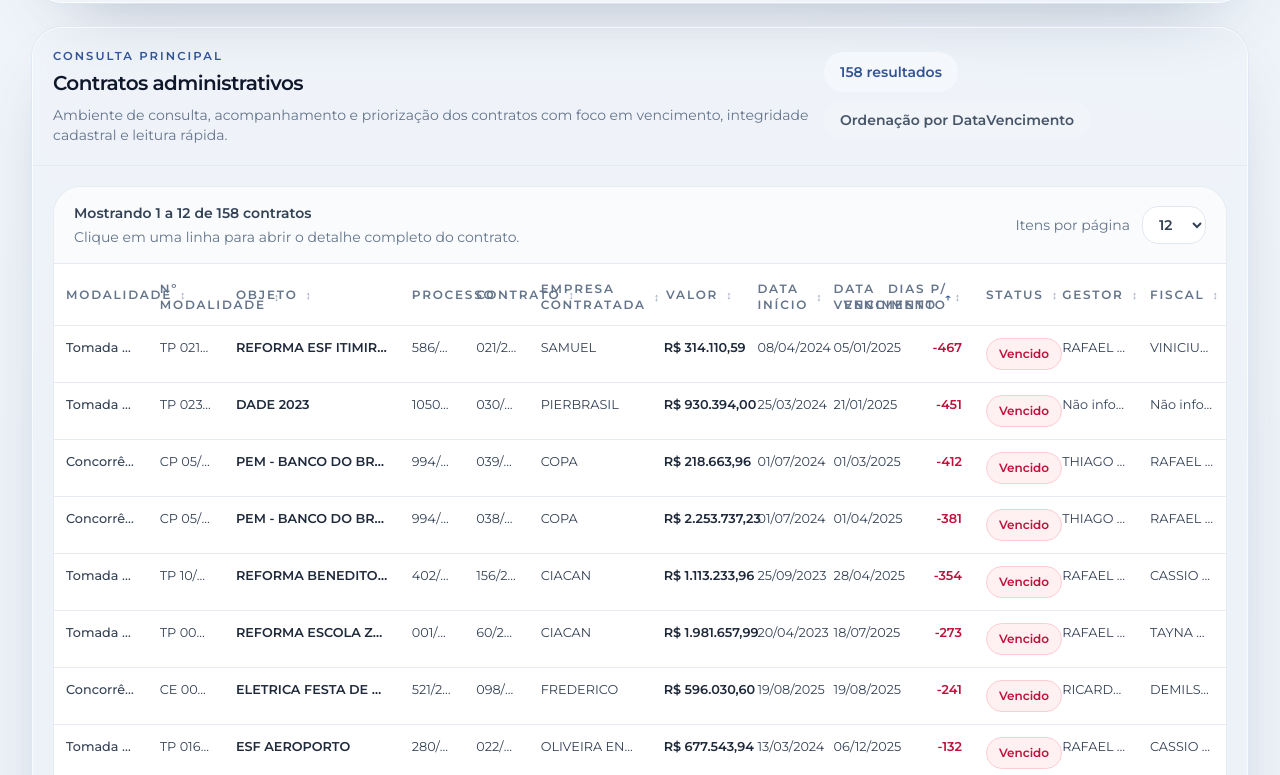
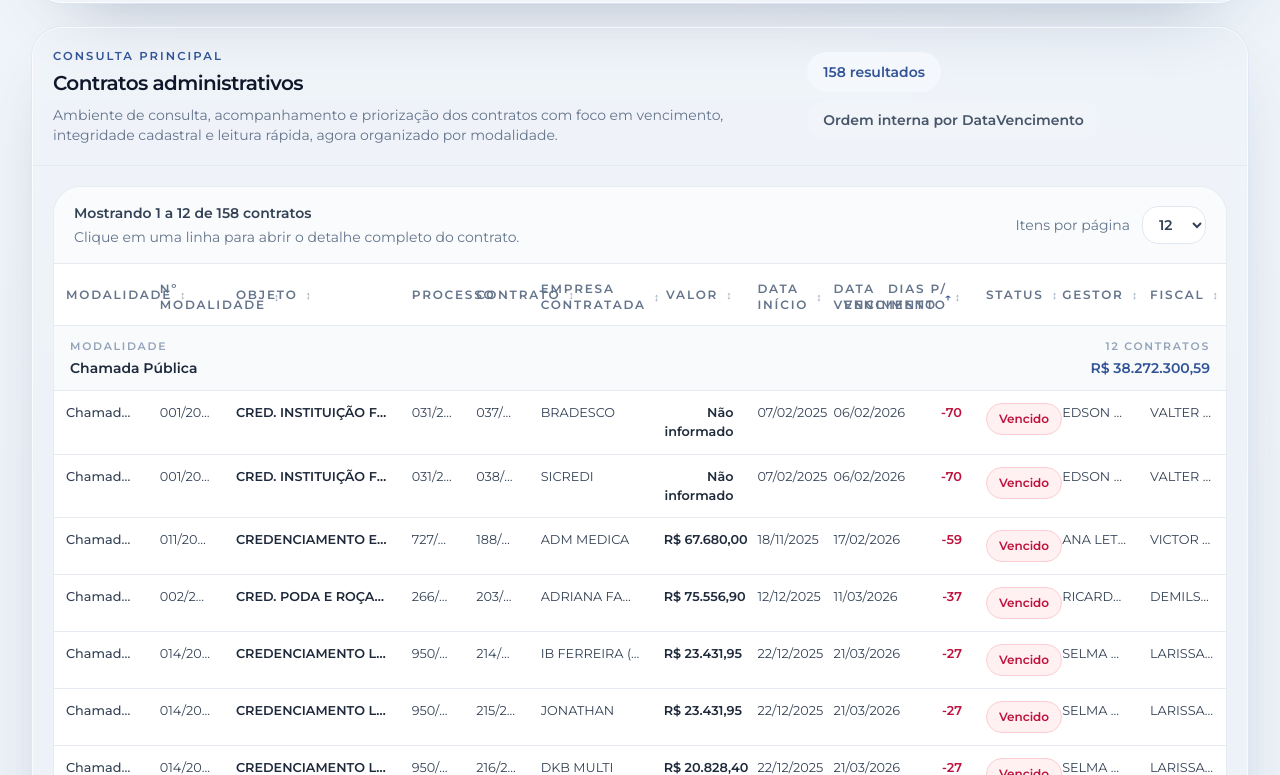
Before and after one commit to matheuhenriqu/gestao-contratos-iguape-sp, a React (Vite) app: page / in a window 1280 px wide. Shown: the part 985-1760 px from the top of the page. Built offline with nearby package versions, Linux system fonts and the light colour scheme.

Commit message:
feat: agrupar contratos por modalidade

```diff
--- a/src/App.tsx
+++ b/src/App.tsx
@@ -78,7 +78,7 @@ function App() {
                   Contratos administrativos
                 </h2>
                 <p className="mt-2 max-w-3xl text-sm text-slate-500">
-                  Ambiente de consulta, acompanhamento e priorização dos contratos com foco em vencimento, integridade cadastral e leitura rápida.
+                  Ambiente de consulta, acompanhamento e priorização dos contratos com foco em vencimento, integridade cadastral e leitura rápida, agora organizado por modalidade.
                 </p>
               </div>
 
@@ -87,7 +87,7 @@ function App() {
                   {formatNumeroInteiro(totalResultados)} resultado{totalResultados === 1 ? '' : 's'}
                 </span>
                 <span className="inline-flex min-h-10 items-center rounded-full bg-slate-100 px-4 text-sm font-semibold text-slate-600">
-                  Ordenação por{' '}
+                  Ordem interna por{' '}
                   <span className="ml-1 capitalize">
                     {ordenacao.campo === 'numeroModalidade'
                       ? 'nº modalidade'
--- /dev/null
+++ b/src/components/shared/groupContratosByModalidade.ts
@@ -0,0 +1,39 @@
+import type { Contrato } from '../../types/contrato';
+import { textoOuNaoInformado } from '../../utils/format';
+
+export type ContratoModalidadeGroup = {
+  key: string;
+  label: string;
+  contratos: Contrato[];
+  quantidade: number;
+  valorTotal: number;
+  possuiValorInformado: boolean;
+};
+
+export function groupContratosByModalidade(contratos: Contrato[]): ContratoModalidadeGroup[] {
+  const groups = new Map<string, ContratoModalidadeGroup>();
+
+  for (const contrato of contratos) {
+    const key = contrato.modalidade ?? '__nao_informado__';
+    const label = textoOuNaoInformado(contrato.modalidade);
+    const current =
+      groups.get(key) ??
+      ({
+        key,
+        label,
+        contratos: [],
+        quantidade: 0,
+        valorTotal: 0,
+        possuiValorInformado: false,
+      } satisfies ContratoModalidadeGroup);
+
+    current.contratos.push(contrato);
+    current.quantidade += 1;
+    current.valorTotal += contrato.valor ?? 0;
+    current.possuiValorInformado ||= contrato.valor !== null;
+
+    groups.set(key, current);
+  }
+
+  return Array.from(groups.values());
+}
--- a/src/components/table/ContratosMobileList.tsx
+++ b/src/components/table/ContratosMobileList.tsx
@@ -12,6 +12,7 @@ import {
   getStatusClasses,
   getStatusLabel,
 } from '../shared/contratoAppearance';
+import { groupContratosByModalidade } from '../shared/groupContratosByModalidade';
 import { Pagination } from '../shared/Pagination';
 
 type ContratosMobileListProps = {
@@ -46,6 +47,7 @@ export function ContratosMobileList({
 }: ContratosMobileListProps) {
   const inicio = totalResultados === 0 ? 0 : (paginaAtual - 1) * itensPorPagina + 1;
   const fim = Math.min(paginaAtual * itensPorPagina, totalResultados);
+  const groups = groupContratosByModalidade(contratos);
 
   return (
     <section className="xl:hidden">
@@ -77,8 +79,29 @@ export function ContratosMobileList({
           </label>
         </div>
 
-        <div className="grid gap-3">
-          {contratos.map((contrato) => (
+        <div className="grid gap-4">
+          {groups.map((group) => (
+            <section key={group.key} className="grid gap-3">
+              <div className="rounded-[24px] border border-slate-200/80 bg-slate-50/90 px-4 py-3">
+                <div className="flex items-center justify-between gap-4">
+                  <div className="min-w-0">
+                    <p className="text-[0.68rem] font-semibold uppercase tracking-[0.16em] text-slate-400">
+                      Modalidade
+                    </p>
+                    <h3 className="mt-1 truncate text-sm font-semibold text-slate-800">{group.label}</h3>
+                  </div>
+                  <div className="text-right">
+                    <p className="text-[0.68rem] font-semibold uppercase tracking-[0.16em] text-slate-400">
+                      {formatNumeroInteiro(group.quantidade)} contrato{group.quantidade === 1 ? '' : 's'}
+                    </p>
+                    <p className="mt-1 text-sm font-semibold text-iguape-700">
+                      {group.possuiValorInformado ? formatMoedaBRL(group.valorTotal) : 'Não informado'}
+                    </p>
+                  </div>
+                </div>
+              </div>
+
+              {group.contratos.map((contrato) => (
                 <article
                   key={contrato.id}
                   role="button"
@@ -154,6 +177,8 @@ export function ContratosMobileList({
                   </div>
                 </article>
               ))}
+            </section>
+          ))}
         </div>
 
         <div className="rounded-[28px] border border-slate-200/80 bg-white px-4 py-4 shadow-soft">
--- a/src/components/table/ContratosTable.tsx
+++ b/src/components/table/ContratosTable.tsx
@@ -1,3 +1,4 @@
+import { Fragment } from 'react';
 import type { Contrato } from '../../types/contrato';
 import type { OrdenacaoCampo } from '../../hooks/useFiltros';
 import {
@@ -12,6 +13,7 @@ import {
   getStatusClasses,
   getStatusLabel,
 } from '../shared/contratoAppearance';
+import { groupContratosByModalidade } from '../shared/groupContratosByModalidade';
 import { Pagination } from '../shared/Pagination';
 
 type ContratosTableProps = {
@@ -90,6 +92,7 @@ export function ContratosTable({
 }: ContratosTableProps) {
   const inicio = totalResultados === 0 ? 0 : (paginaAtual - 1) * itensPorPagina + 1;
   const fim = Math.min(paginaAtual * itensPorPagina, totalResultados);
+  const groups = groupContratosByModalidade(contratos);
 
   return (
     <section className="hidden xl:block">
@@ -156,7 +159,29 @@ export function ContratosTable({
               </tr>
             </thead>
             <tbody className="divide-y divide-slate-200/80 text-[0.8rem] text-slate-700">
-              {contratos.map((contrato) => (
+              {groups.map((group) => (
+                <Fragment key={group.key}>
+                  <tr className="border-y border-slate-200/80 bg-slate-50/90">
+                    <td colSpan={COLUMNS.length} className="px-4 py-3">
+                      <div className="flex items-center justify-between gap-4">
+                        <div className="min-w-0">
+                          <p className="text-[0.68rem] font-semibold uppercase tracking-[0.16em] text-slate-400">
+                            Modalidade
+                          </p>
+                          <p className="mt-1 truncate text-sm font-semibold text-slate-800">{group.label}</p>
+                        </div>
+                        <div className="text-right">
+                          <p className="text-[0.68rem] font-semibold uppercase tracking-[0.16em] text-slate-400">
+                            {formatNumeroInteiro(group.quantidade)} contrato{group.quantidade === 1 ? '' : 's'}
+                          </p>
+                          <p className="mt-1 text-sm font-semibold text-iguape-700">
+                            {group.possuiValorInformado ? formatMoedaBRL(group.valorTotal) : 'Não informado'}
+                          </p>
+                        </div>
+                      </div>
+                    </td>
+                  </tr>
+                  {group.contratos.map((contrato) => (
                     <tr
                       key={contrato.id}
                       tabIndex={0}
@@ -221,6 +246,8 @@ export function ContratosTable({
                       </td>
                     </tr>
                   ))}
+                </Fragment>
+              ))}
             </tbody>
           </table>
         </div>
--- a/src/hooks/useFiltros.ts
+++ b/src/hooks/useFiltros.ts
@@ -178,34 +178,51 @@ function compareStatus(a: StatusNormalizado, b: StatusNormalizado): number {
   return (order[String(a)] ?? fallback) - (order[String(b)] ?? fallback);
 }
 
+function compareByCampo(a: Contrato, b: Contrato, campo: OrdenacaoCampo): number {
+  switch (campo) {
+    case 'valor':
+    case 'diasParaVencimento':
+      return compareNullableNumber(a[campo], b[campo]);
+    case 'dataInicio':
+    case 'dataVencimento':
+      return compareNullableDate(a[campo], b[campo]);
+    case 'statusNormalizado':
+      return compareStatus(a.statusNormalizado, b.statusNormalizado);
+    default:
+      return compareNullableText(a[campo], b[campo]);
+  }
+}
+
 function ordenarContratos(contratos: Contrato[], ordenacao: OrdenacaoState): Contrato[] {
   const ordenados = [...contratos];
 
   ordenados.sort((a, b) => {
-    let resultado = 0;
+    const comparacaoModalidade = compareNullableText(a.modalidade, b.modalidade);
 
-    switch (ordenacao.campo) {
-      case 'valor':
-      case 'diasParaVencimento':
-        resultado = compareNullableNumber(a[ordenacao.campo], b[ordenacao.campo]);
-        break;
-      case 'dataInicio':
-      case 'dataVencimento':
-        resultado = compareNullableDate(a[ordenacao.campo], b[ordenacao.campo]);
-        break;
-      case 'statusNormalizado':
-        resultado = compareStatus(a.statusNormalizado, b.statusNormalizado);
-        break;
-      default:
-        resultado = compareNullableText(a[ordenacao.campo], b[ordenacao.campo]);
-        break;
+    if (ordenacao.campo !== 'modalidade' && comparacaoModalidade !== 0) {
+      return comparacaoModalidade;
     }
+
+    let resultado =
+      ordenacao.campo === 'modalidade'
+        ? comparacaoModalidade
+        : compareByCampo(a, b, ordenacao.campo);
 
     if (resultado === 0) {
       resultado = compareNullableText(a.objeto, b.objeto);
     }
 
-    return ordenacao.direcao === 'asc' ? resultado : resultado * -1;
+    if (resultado === 0) {
+      resultado = compareNullableText(a.contrato, b.contrato);
+    }
+
+    return ordenacao.campo === 'modalidade'
+      ? ordenacao.direcao === 'asc'
+        ? resultado
+        : resultado * -1
+      : ordenacao.direcao === 'asc'
+        ? resultado
+        : resultado * -1;
   });
 
   return ordenados;
```
Lines whose indentation alone changed are shown as unchanged.
